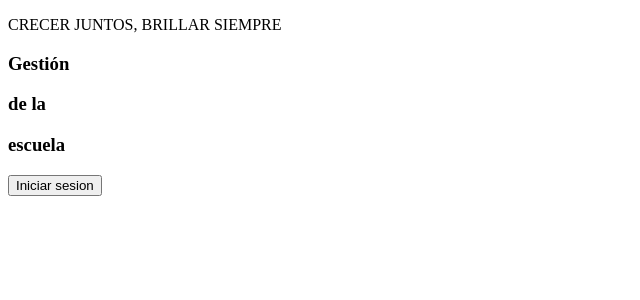
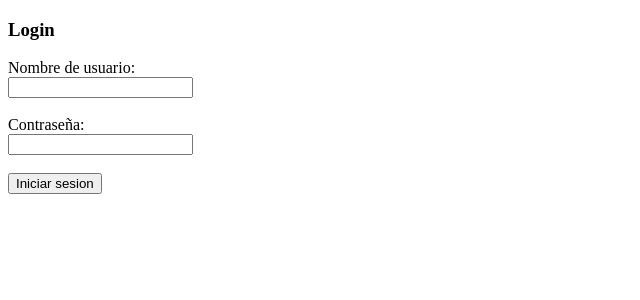
Before and after one commit to Myngatte/DAW2-M12-PJ-S-ntesi-A6-Login-escola-, a PHP site: page / in a window 1280 px wide. Shown: the top 300 px of the page, without its empty margins (0-640 px from the left). Run offline with PHP 8.4, Linux system fonts and the light colour scheme; some libraries are stand-ins or nearby versions.

Commit message:
cambios a index, V2

```diff
--- a/index.php
+++ b/index.php
@@ -18,18 +18,21 @@ session_start();
     <title>Login</title>
 </head>
 <body>
+    <script src="./scriptsjs/validations.js"></script>
     <div id="todo">
         <div id="contenedor_derecha">
 
         </div>
         <div id="contenedor_izquierda">
                 <div id="cuadrado">
-                    <p>CRECER JUNTOS, BRILLAR SIEMPRE</p>
-                        <h3 class="gestion"> Gestión </h3>
-                        <h3 class="gestion"> de la </h3>
-                        <h3 class="gestion"> escuela </h3>
-                        <form method="POST" action="./formularios/login.php">
-                            <button type="submit" name="boton" id="boton" value="1">Iniciar sesion</button>
+                        <h3 class="gestion"> Login </h3>
+                        <form method="POST" action="./Proceso/proceso.php">
+                            <label for="nombre">Nombre de usuario:</label><br>
+                            <input type="text" id="nombre" name="nombre"><br><br>
+
+                            <label for="contrasena">Contraseña:</label><br>
+                            <input type="password" id="contrasena" name="contrasena"><br><br>
+                        <button type="submit" name="boton" id="boton" value="1">Iniciar sesion</button>
                         </form>
                 </div>
         </div>
```
Also changed, not shown: scriptsjs/validations.js (added).
